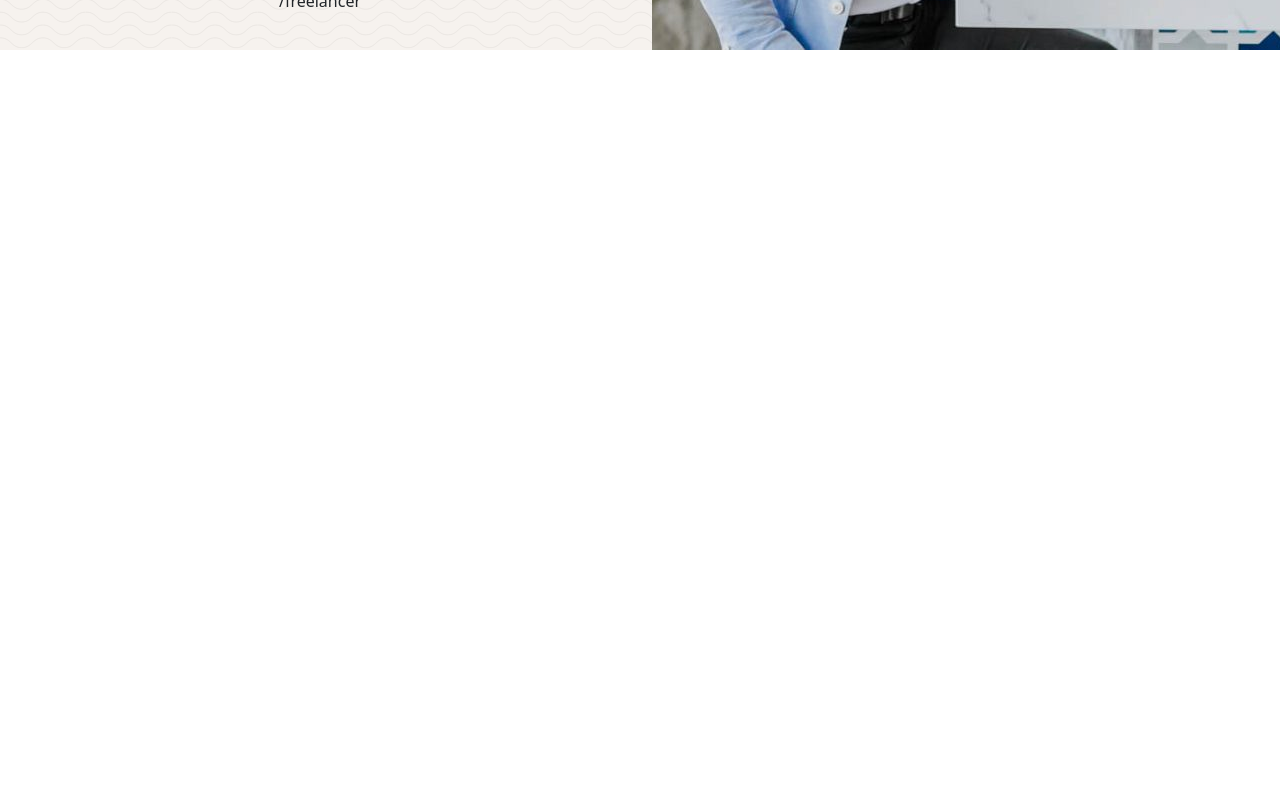
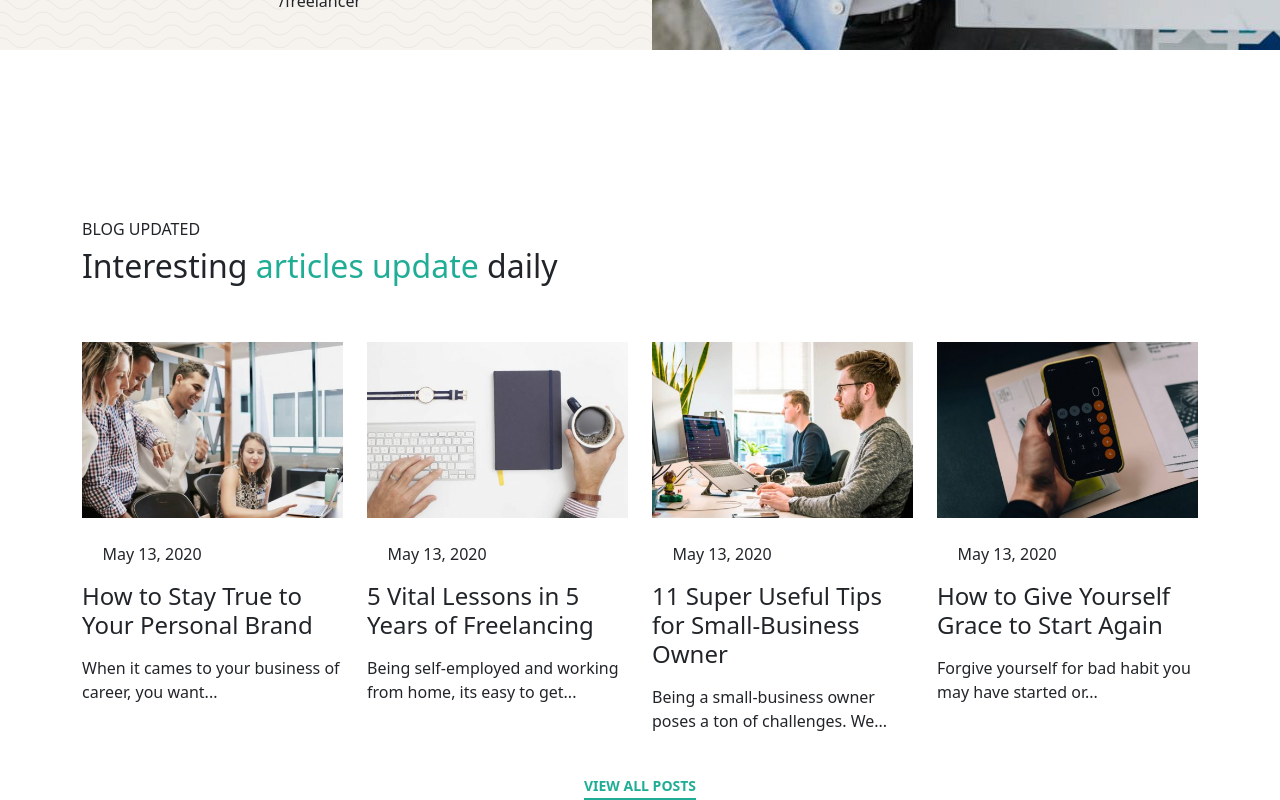
Before and after one commit to Gaetano26/proj-html-vuejs, a Vue app: page / in a window 1280 px wide. Shown: the part 5073-5873 px from the top of the page. Before the commit the page ends 5123 px from the top, so only its background shows below. Built offline with nearby package versions, Linux system fonts and the light colour scheme; a web font is replaced by a local one.

Commit message:
BlogComponent Complete

```diff
--- /dev/null
+++ b/src/components/BlogComponents.vue
@@ -0,0 +1,31 @@
+<template>
+    <div class="col">
+        <img class="img-fluid" :src="image" :alt="image">
+        <div class="mt-4">
+            <i class="fa-regular fa-calendar"></i>
+            <span class="ms-2">{{ data }}</span>
+        </div>
+        <h4 class="mt-3">{{ name }}</h4>
+        <p class="mt-3">{{ text }}</p>
+
+    </div>
+</template>
+
+<script>
+import { text } from '@fortawesome/fontawesome-svg-core';
+
+
+export default {
+    name: 'BlogComponents',
+    props: ['name', 'data', 'image', 'text'],
+    setup () {
+
+
+        return {}
+    }
+}
+</script>
+
+<style lang="scss" scoped>
+
+</style>
--- a/src/components/MainComponent.vue
+++ b/src/components/MainComponent.vue
@@ -48,6 +48,23 @@
      <RealStoriesComponent />
     </div>
   </div>
+  <div class="container marg">
+    <div class="row">
+      <div class="col">
+        <h6>Blog Updated</h6>
+        <h2>Interesting <span>articles update</span> daily</h2>
+      </div>
+    </div>
+    <div class="row row-cols-md-4 mt-5">
+      <BlogComponents v-for="choice in blog"  :image="choice.image" :data="choice.data" :text="choice.text" :name="choice.name"/>
+    </div>
+    <div class="row mt-4">
+      <div class="col text-center">
+         <a class="fw-bold" href="">View all posts</a>
+      </div>
+    </div>
+
+  </div>
 </template>
 
 <script>
@@ -58,9 +75,11 @@ import LatestCourses from '../components/LatestCourses.vue'
 import BookStoreComponent from '../components/BookStoreComponent.vue';
 import ClientLogComponent from '../components/ClientLogComponent.vue'
 import RealStoriesComponent from '../components/RealStoriesComponent.vue';
+import BlogComponents from '../components/BlogComponents.vue';
 import { infos } from '../data/store';
 import { courses } from '../data/store';
 import { clientLog } from '../data/store';
+import { blog } from '../data/store';
 
 export default {
   name: 'MainComponent',
@@ -72,6 +91,7 @@ export default {
        BookStoreComponent,
        ClientLogComponent,
        RealStoriesComponent,
+       BlogComponents,
   },
   data () {
 
@@ -80,6 +100,7 @@ export default {
       infos,
       courses,
       clientLog,
+      blog,
     }
   }
 }
@@ -108,4 +129,16 @@ export default {
     background-image: url('../assets/icon/background-pattern-wavify.png');
     background-color: #f5f1ed;
   }
+  h6 {
+    text-transform: uppercase;
+  }
+
+  a {
+    color:  #20ad96;
+    text-decoration: none;
+    border-bottom: 2px solid  #20ad96 ;
+    text-transform: uppercase;
+    font-size: 14px;
+    padding-bottom: 3px;
+  }
 </style>
--- a/src/data/store.js
+++ b/src/data/store.js
@@ -131,7 +131,37 @@ const testimonials = [
         number : 4
     },
 ]
+const blog = [
+    {
+        image: '/public/images/motivation-blog-04-480x325.jpg',
+        name:  'How to Stay True to Your Personal Brand',
+        data: 'May 13, 2020',
+        text : 'When it cames to your business of career, you want...',
+
+    },
+    {
+        image: '/public/images/motivation-blog-03-480x325.jpg',
+        text:  'Being self-employed and working from home, its easy to get...',
+        data: 'May 13, 2020',
+        name : '5 Vital Lessons in 5 Years of Freelancing',
+
+    },
+    {
+        image:'/public/images/motivation-blog-02-480x325.jpg',
+        text:  'Being a small-business owner poses a ton of challenges. We...',
+        data: 'May 13, 2020',
+        name : '11 Super Useful Tips for Small-Business Owner',
+
+    },
+    {
+        image: '/public/images/motivation-blog-01-480x325.jpg',
+        text:  'Forgive yourself for bad habit you may have started or...',
+        data: 'May 13, 2020',
+        name : 'How to Give Yourself Grace to Start Again ',
+
+    },
+]
 
 
 
- export { infos, courses, books, clientLog, testimonials }
+ export { infos, courses, books, clientLog, testimonials, blog }
```
Also changed, not shown: public/images/motivation-blog-02-480x325.jpg (added).
